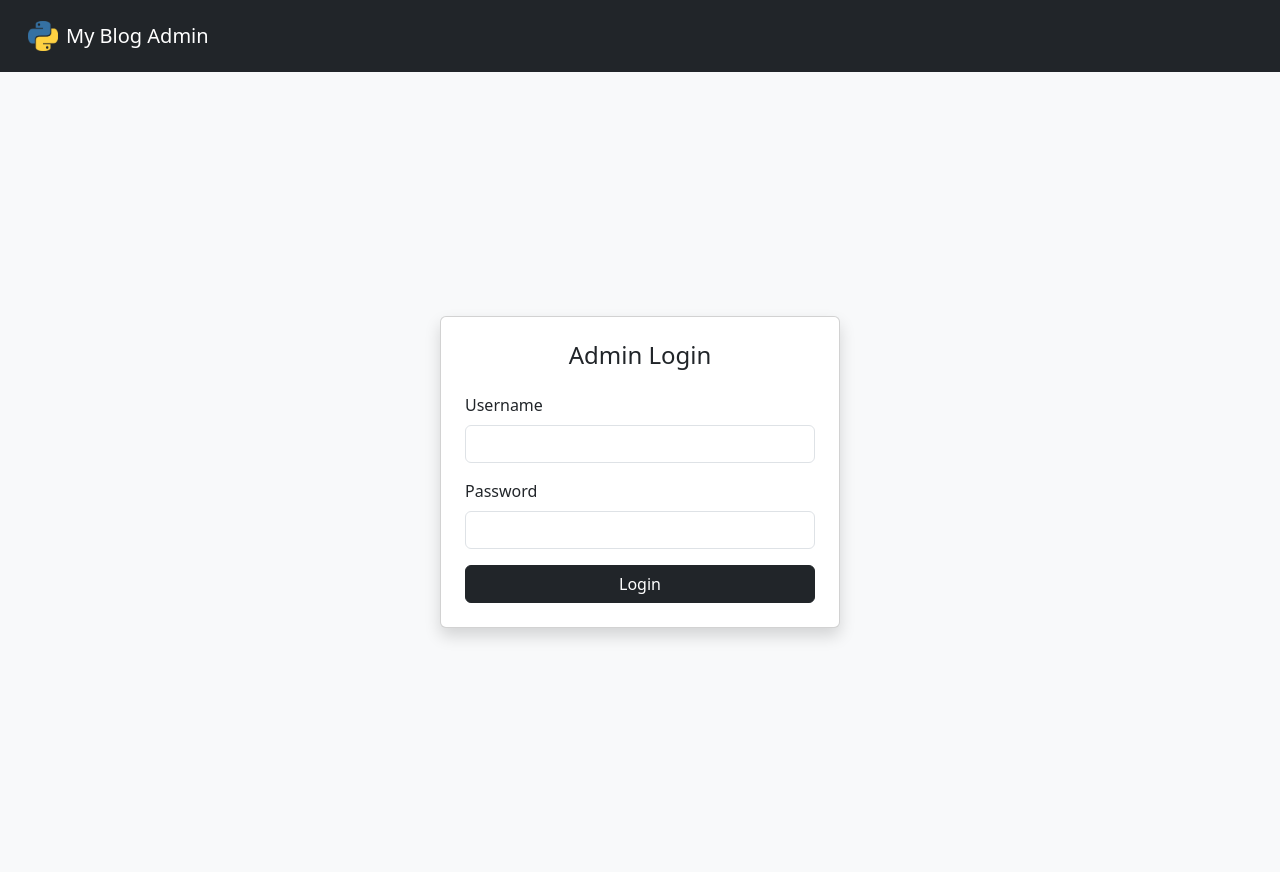
After one commit to susangi/blog_managment_system_flask, a Flask app: page /admin/login in a window 1280 px wide. The commit adds this page. Run offline with Flask 3, Linux system fonts and the light colour scheme; data that the repository does not hold is empty.

Commit message:
admin login create and admin user create

```diff
--- a/app.py
+++ b/app.py
@@ -2,13 +2,18 @@ from flask import Flask
 from services.lesson_service import get_lessons_with_topics
 from controllers.home_controller import home_bp
 from controllers.lesson_controller import lesson_bp
+from controllers.login_controller import admin_login_bp
 # from controllers.post_controller import post_bp
+from config import SECRET_KEY
 
 app = Flask(__name__)
+app.secret_key = SECRET_KEY
 
+# Define the routes
 # Register Blueprints
 app.register_blueprint(home_bp)
 app.register_blueprint(lesson_bp)
+app.register_blueprint(admin_login_bp)
 # app.register_blueprint(post_bp)
 
 @app.context_processor
--- /dev/null
+++ b/config.py
@@ -0,0 +1 @@
+SECRET_KEY = 'DFDrt545ftgf56656'
--- /dev/null
+++ b/controllers/login_controller.py
@@ -0,0 +1,42 @@
+from flask import Blueprint, render_template, request, redirect, url_for, session, flash
+from werkzeug.security import check_password_hash
+from db import dbConnection
+
+admin_login_bp = Blueprint('admin', __name__, url_prefix='/admin')
+
+# Dummy credentials
+ADMIN_USER = 'admin'
+ADMIN_PASS_HASH = 'pbkdf2:sha256:260000$XYZ'  # hashed password
+
+@admin_login_bp.route('/login', methods=['GET', 'POST'])
+def login():
+    if request.method == 'POST':
+        username = request.form['username']
+        password = request.form['password']
+
+        # Get user from DB
+        conn = dbConnection()
+        cursor = conn.cursor(dictionary=True)
+        cursor.execute("SELECT * FROM users WHERE username = %s", (username,))
+        user = cursor.fetchone()
+        cursor.close()
+        conn.close()
+
+        if user and check_password_hash(user['password_hash'], password):
+            session['admin_logged_in'] = True
+            return redirect(url_for('admin.dashboard'))
+        else:
+            flash('Invalid credentials', 'danger')
+
+    return render_template('admin_login.html')
+
+@admin_login_bp.route('/dashboard')
+def dashboard():
+    if not session.get('admin_logged_in'):
+        return redirect(url_for('admin.login'))
+    return "Welcome to the Admin Dashboard!"
+
+@admin_login_bp.route('/logout')
+def logout():
+    session.pop('admin_logged_in', None)
+    return redirect(url_for('admin.login'))
--- /dev/null
+++ b/templates/admin_login.html
@@ -0,0 +1,61 @@
+<!DOCTYPE html>
+<html lang="en">
+
+<head>
+    <meta charset="UTF-8">
+    <title>Admin Login - My Blog</title>
+    <link href="https://cdn.jsdelivr.net/npm/bootstrap@5.3.3/dist/css/bootstrap.min.css" rel="stylesheet">
+    <style>
+        body {
+            background-color: #f8f9fa;
+        }
+
+        .login-container {
+            min-height: 100vh;
+        }
+    </style>
+</head>
+
+<body>
+    <!-- Top Navbar -->
+    <nav class="navbar navbar-dark bg-dark p-3">
+        <div class="container-fluid">
+            <a class="navbar-brand d-flex align-items-center" href="/">
+                <img src="{{ url_for('static', filename='img/logo.png') }}" alt="Logo" width="30" height="30"
+                    class="me-2">
+                <span>My Blog Admin</span>
+            </a>
+        </div>
+    </nav>
+
+    <!-- Login Form -->
+    <div class="container login-container d-flex justify-content-center align-items-center">
+        <div class="card p-4 shadow" style="width: 100%; max-width: 400px;">
+            <h4 class="mb-4 text-center">Admin Login</h4>
+            <form method="POST">
+                <div class="mb-3">
+                    <label class="form-label">Username</label>
+                    <input type="text" name="username" class="form-control" required />
+                </div>
+                <div class="mb-3">
+                    <label class="form-label">Password</label>
+                    <input type="password" name="password" class="form-control" required />
+                </div>
+                <div class="d-grid">
+                    <button type="submit" class="btn btn-dark">Login</button>
+                </div>
+                {% with messages = get_flashed_messages(with_categories=true) %}
+                {% if messages %}
+                {% for category, message in messages %}
+                <div class="alert alert-{{ category }} mt-3">{{ message }}</div>
+                {% endfor %}
+                {% endif %}
+                {% endwith %}
+            </form>
+        </div>
+    </div>
+
+    <script src="https://cdn.jsdelivr.net/npm/bootstrap@5.3.3/dist/js/bootstrap.bundle.min.js"></script>
+</body>
+
+</html>
```
Also changed, not shown: database/create_test_user.py (added, +28 -0 lines), templates/base.html (+21 -5 lines).
